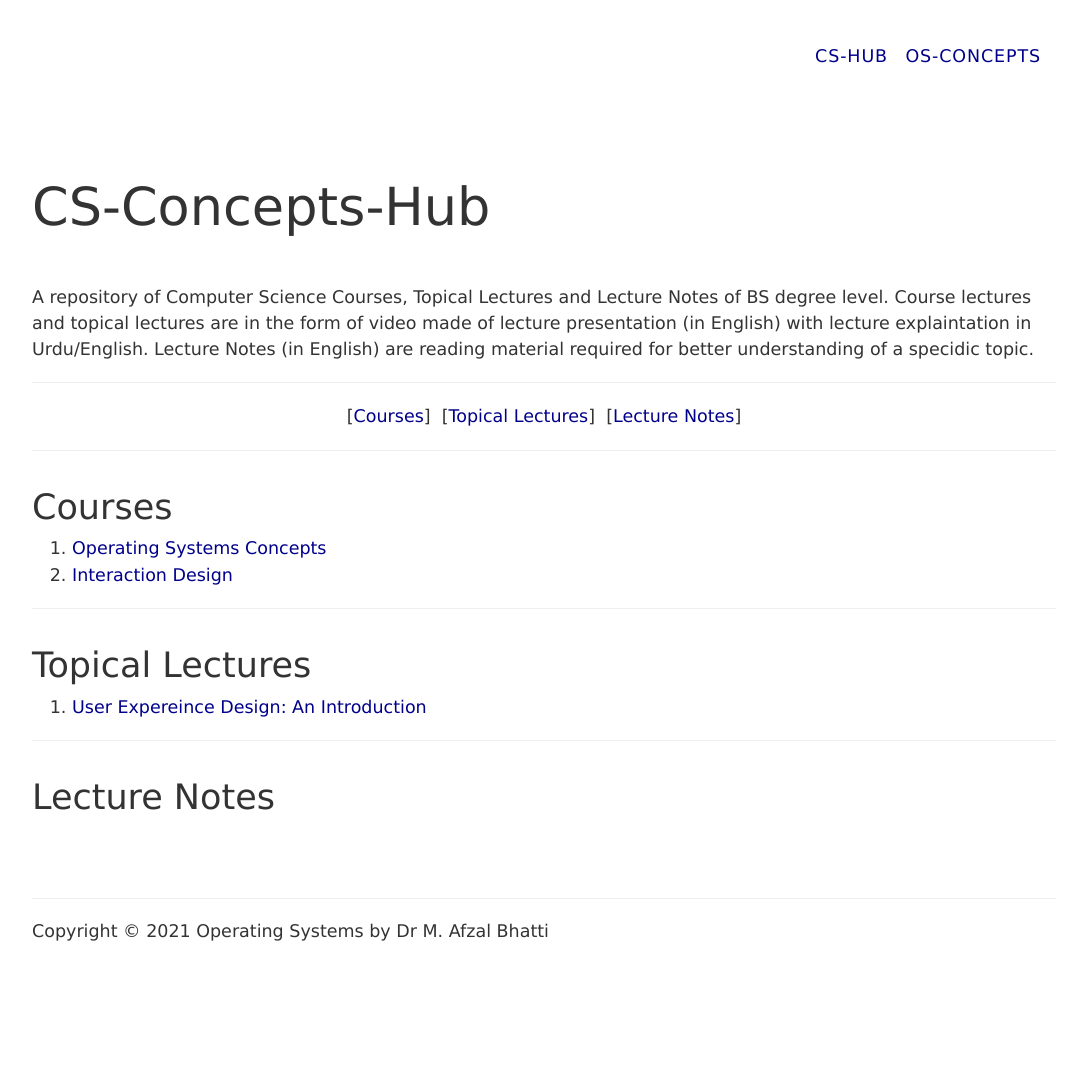
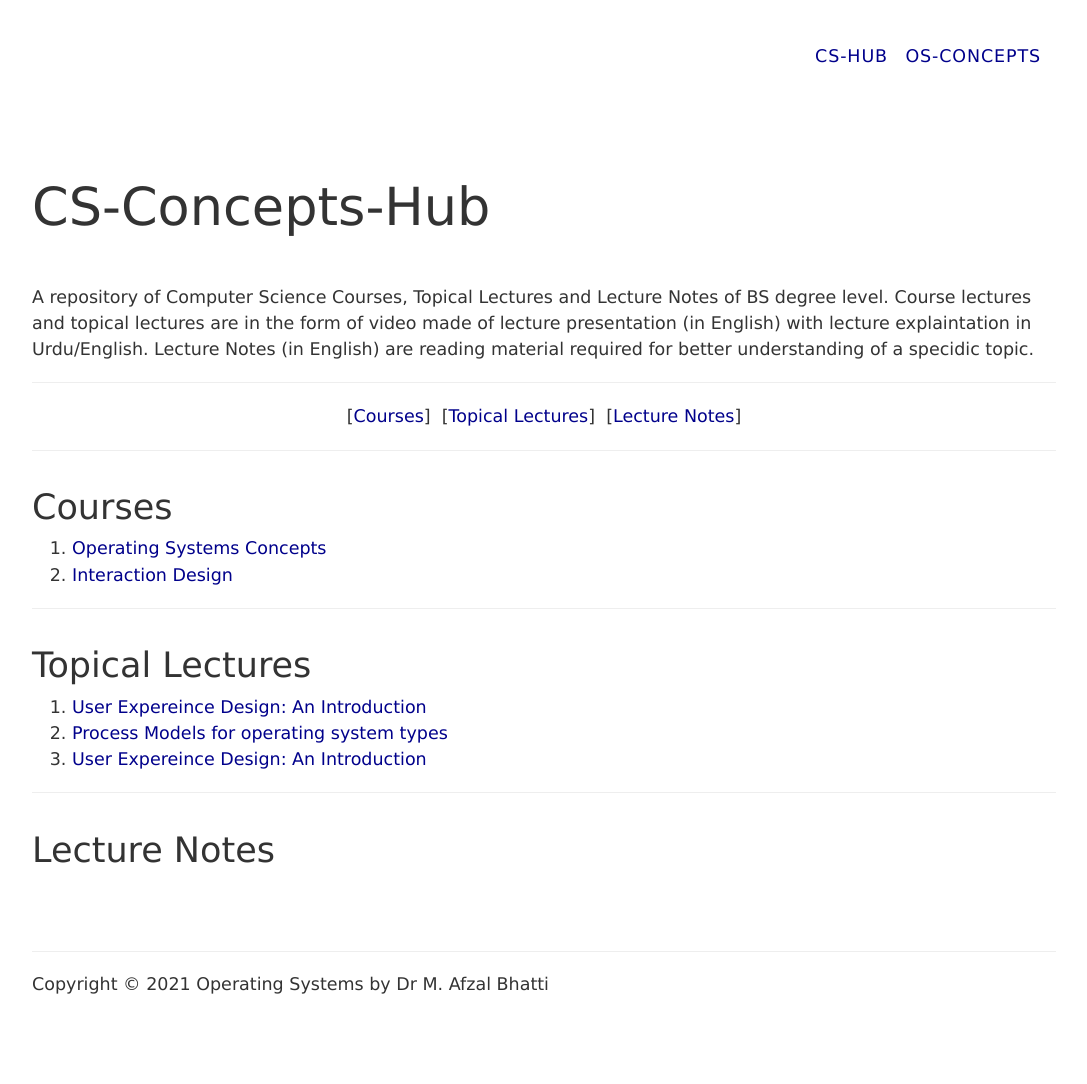
Before and after one commit to CS-Concepts-hub/CS-Concepts-hub, a Jekyll site: the page built from index.html, in a window 1280 px wide. Shown: the whole page, without its empty margins (96-1183 px from the left). Built offline with Jekyll 4.4.1, drawn with Linux system fonts in a browser that asks for light colours; before the commit the page ends 1032 px from its top, so only the background shows below that.

Commit message:
Update index.html

```diff
--- a/index.html
+++ b/index.html
@@ -28,7 +28,8 @@ weight: 0
 		<h2 class="title" id="lectures">Topical Lectures</h2>
 		<ol>
 			<li><a href="https://youtu.be/nhVKVovL9MI">User Expereince Design: An Introduction</a></li>
-
+			<li><a href="https://www.youtube.com/watch?v=_EEiHdq4jvk" target="youtube">Process Models for operating system types</a></li>
+			<li><a href="https://www.youtube.com/watch?v=_nhVKVovL9MI">User Expereince Design: An Introduction</a></li>
 		</ol>
 		<hr>
 		<h2 class="title" id="notes">Lecture Notes</h2>
```
